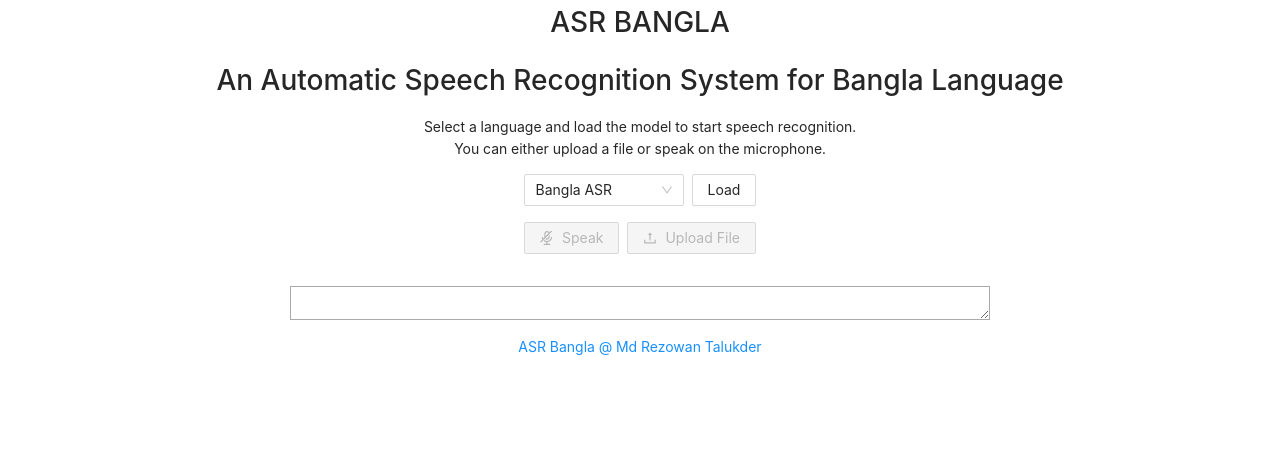
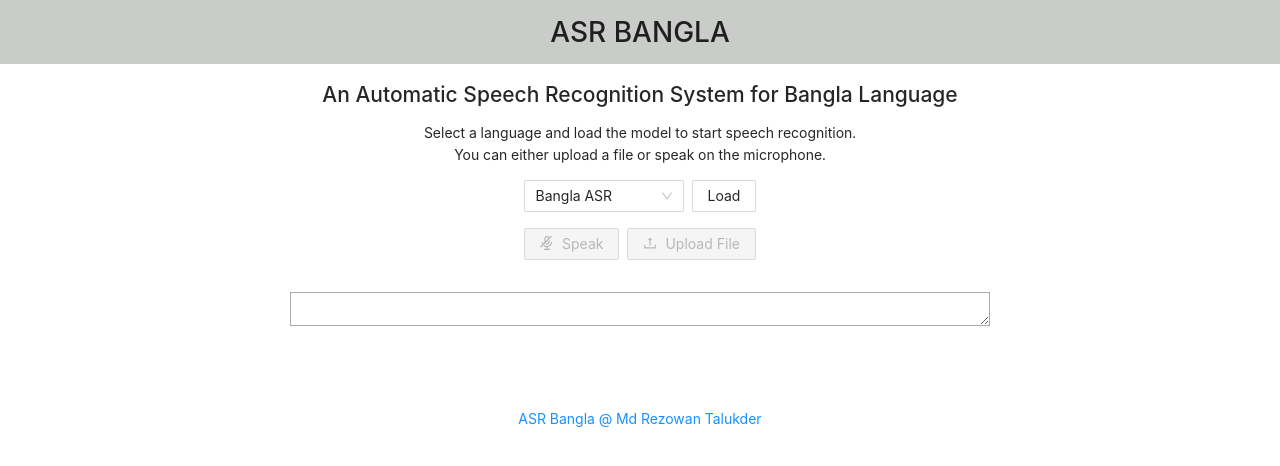
Before and after one commit to RezowanTalukder/asr-bangla, a React (Create React App) app: page / in a window 1280 px wide. Shown: the top 466 px of the page. Built offline with nearby package versions, Linux system fonts and the light colour scheme.

Commit message:
updated navbar

```diff
--- a/package.json
+++ b/package.json
@@ -1,5 +1,5 @@
 {
-  "name": "vosk-browser-react-demo",
+  "name": "asr-bangla",
   "version": "0.1.0",
   "private": true,
   "homepage": "https://rezowantalukder.github.io/asr-bangla",
@@ -15,7 +15,6 @@
     "react-scripts": "4.0.2",
     "readable-stream": "^3.6.0",
     "styled-components": "5.2.1",
-    "typescript": "^4.1.5",
     "vosk-browser": "^0.0.3"
   },
   "scripts": {
@@ -47,6 +46,7 @@
   "devDependencies": {
     "@types/readable-stream": "^2.3.9",
     "@types/styled-components": "^5.1.7",
-    "gh-pages": "^3.1.0"
+    "gh-pages": "^3.1.0",
+    "typescript": "^4.2.3"
   }
 }
--- a/src/file-upload.tsx
+++ b/src/file-upload.tsx
@@ -30,7 +30,7 @@ const FileUpload: React.FunctionComponent<Props> = ({
 
       const audioContext = new AudioContext();
 
-      const recognizerNode = audioContext.createScriptProcessor(4096, 1, 1);
+      const recognizerNode = audioContext.createScriptProcessor(16384, 1, 1);
       recognizerNode.onaudioprocess = (event) => {
         try {
           if (
--- a/src/index.css
+++ b/src/index.css
@@ -5,6 +5,11 @@ body {
     sans-serif;
   -webkit-font-smoothing: antialiased;
   -moz-osx-font-smoothing: grayscale;
+}
+
+h1 {
+  background-color: rgb(201, 204, 201);
+  padding: 10px;
 }
 
 code {
--- a/src/index.tsx
+++ b/src/index.tsx
@@ -18,15 +18,15 @@ ReactDOM.render(
   <React.StrictMode>
     <Wrapper>
       <h1>ASR BANGLA</h1>
-      <h1>An Automatic Speech Recognition System for Bangla Language</h1>
+      <h2>An Automatic Speech Recognition System for Bangla Language</h2>
       <p>
         Select a language and load the model to start speech recognition. <br />
         You can either upload a file or speak on the microphone.
       </p>
       <Recognizer />
       <p>
-
-        <a href="#">
+        <br /><br /><br />
+        <a href="https://www.linkedin.com/in/rez1-talukder" >
           ASR Bangla @ Md Rezowan Talukder
         </a>
       </p>
```
Also changed, not shown: tsconfig.json (+5 -2 lines), src/recognizer.tsx (line endings or trailing spaces), 14 other files (tests, documents, lock files or other folders).
